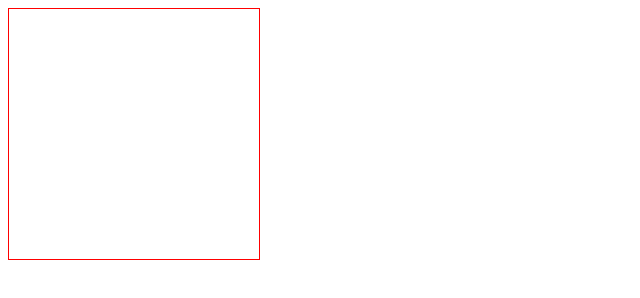
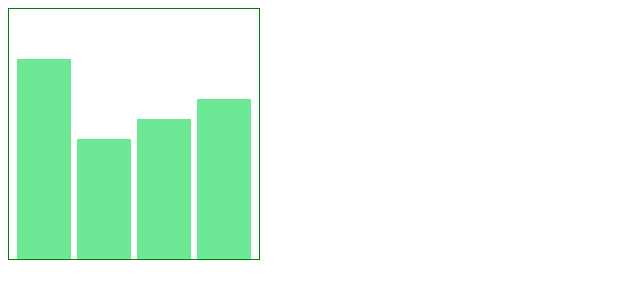
Before and after one commit to thecryptoeditor/d3-experiment, a plain HTML site: page index.html in a window 1280 px wide. Shown: the whole page, without its empty margins (0-640 px from the left). Drawn offline with nearby package versions, Linux system fonts and the light colour scheme.

Commit message:
Just finish first lecture

```diff
--- a/app.js
+++ b/app.js
@@ -1,26 +1,32 @@
 let dummyData = [
-    {id: 'd1', name: 'Jatin', state: 'FGHJ', value: '10'},
-    {id: 'd2', name: 'Jatin1', state: 'RTYU', value: '12'},
-    {id: 'd3', name: 'Jatin2', state: 'CVBNM', value: '14'},
-    {id: 'd4', name: 'Jatin3', state: 'RTYGHB', value: '16'},
+    {id: 'd1', name: 'Jatin', state: 'FGHJ', value: '200'},
+    {id: 'd2', name: 'Jatin1', state: 'RTYU', value: '120'},
+    {id: 'd3', name: 'Jatin2', state: 'CVBNM', value: '140'},
+    {id: 'd4', name: 'Jatin3', state: 'RTYGHB', value: '160'},
 ]
 
-// d3.select('div')
-//     .selectAll('p')
-//     .data(dummyData)
-//     .enter()
-//     .append('p')
-//     .text( dta => dta.id);
+const xScale = d3.scaleBand().domain(dummyData.map( i => i.state)).rangeRound([0, 250]).padding(0.1);
+const yScale = d3.scaleLinear().domain([0, 250]).range([250, 0]);
 
+// scaleBand() > Uniform width of the array.
+// rangeRound() > How much space is available. `Here we need to define min max value`
+// They not give height and width, they give a fucntion thats allow us to translate a value.
+// domain() > Which min and max value we want to be able to map into our chart.
+// range > [Mix, Min]
 
-const container = d3.select('div')
+const container = d3.select('svg')
     .classed('container', true) // Pushing the class in body
-    .style('border', '1px solid red');
+    .style('border', '1px solid green');
 
 const bar = container
     .selectAll('.bar')
     .data(dummyData) // Pushing dummy data in the bar section
     .enter() // enter is check is present if not pushh the div or whatever you gonna push.
-    .append('div') // Append a div to body
+    .append('rect') // Append a div to body
     .classed('bar', true) // Pushing the class in body
-    .text();
+    .attr('width', xScale.bandwidth())
+    .attr('height', (aData) => 250 - yScale(aData.value))
+    .attr('x', (aData => xScale(aData.state)))
+    .attr('y', (aData => yScale(aData.value)))
+
+    ;
--- /dev/null
+++ b/garbage.js
@@ -0,0 +1,6 @@
+// d3.select('div')
+//     .selectAll('p')
+//     .data(dummyData)
+//     .enter()
+//     .append('p')
+//     .text( dta => dta.id);
--- a/index.html
+++ b/index.html
@@ -2,21 +2,25 @@
 <html>
     <head>
         <title>D3 js</title>
-        <script src="https://d3js.org/d3.v7.min.js"></script>
+        <script src="https://d3js.org/d3.v7.min.js" defer></script>
+        <script src="https://cdn.jsdelivr.net/npm/d3-scale@4" defer></script>
+        <script src="./app.js" defer></script>
         <style>
             .container {
                 width: 250px;
                 height: 250px;
+                /* display: flex; */
+                /* justify-content: space-evenly; */
+                /* align-items: end; */
             }
             .bar {
-                width: 40px;
-                height: 200px;
-                color: rgb(192, 221, 221);
+                /* width: 40px; */
+                /* height: 250px; */
+                fill: rgb(109, 232, 148);
             }
         </style>
     </head>
     <body>
-        <div></div>
-        <script src="./app.js"></script>
+        <svg></svg>
     </body>
 </html>
```
